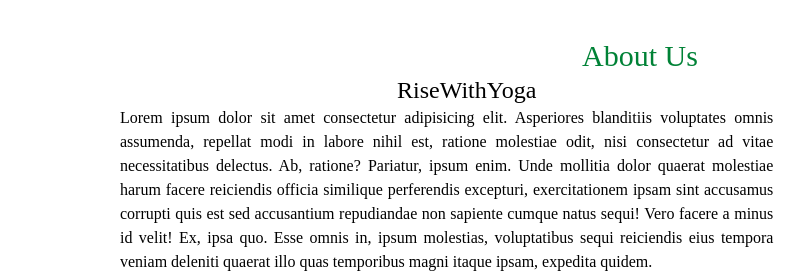
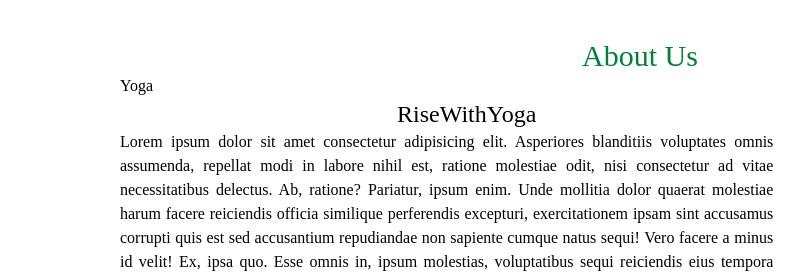
Before and after one commit to AMRITHAASOK/yoga-sept26, a plain HTML site: page index.html in a window 1280 px wide. Shown: the part 874-1152 px from the top of the page, 0-808 px from the left. Drawn offline with nearby package versions, Linux system fonts and the light colour scheme; grey boxes are pictures that could not be loaded; a web font is replaced by a local one.

Commit message:
yoga title added

```diff
--- a/index.html
+++ b/index.html
@@ -47,6 +47,7 @@
     <p class="text-center text-3xl text-green-700">About Us</p>
     <div class="flex justify-between px-20">
             <div class="w-200">
+              <h1>Yoga</h1>
                 <p class="text-center text-2xl">RiseWithYoga</p>
                 <p class="text-justify pe-10">Lorem ipsum dolor sit amet consectetur adipisicing elit. Asperiores blanditiis voluptates omnis assumenda, repellat modi in labore nihil est, ratione molestiae odit, nisi consectetur ad vitae necessitatibus delectus. Ab, ratione?
                 Pariatur, ipsum enim. Unde mollitia dolor quaerat molestiae harum facere reiciendis officia similique perferendis excepturi, exercitationem ipsam sint accusamus corrupti quis est sed accusantium repudiandae non sapiente cumque natus sequi!
```
